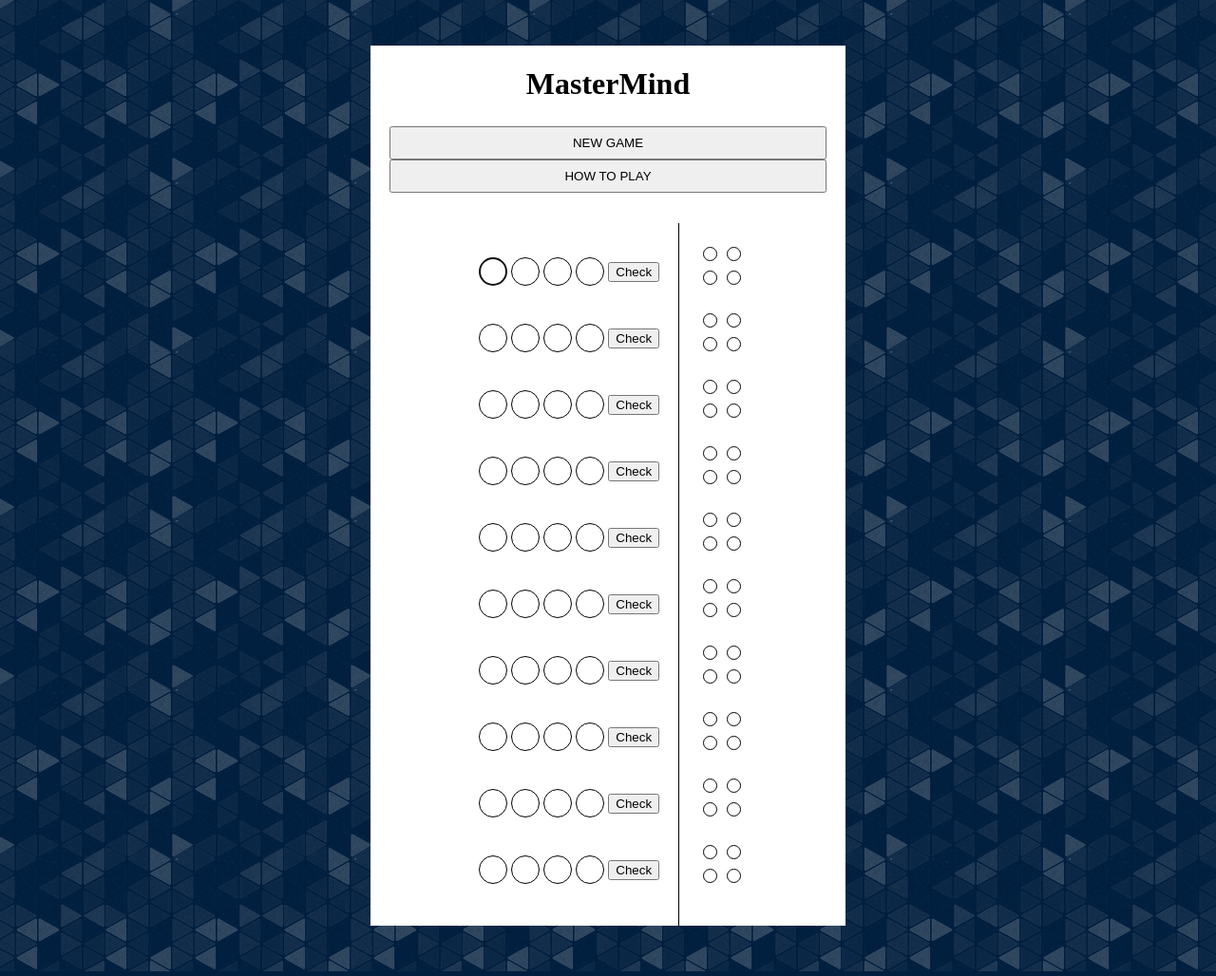
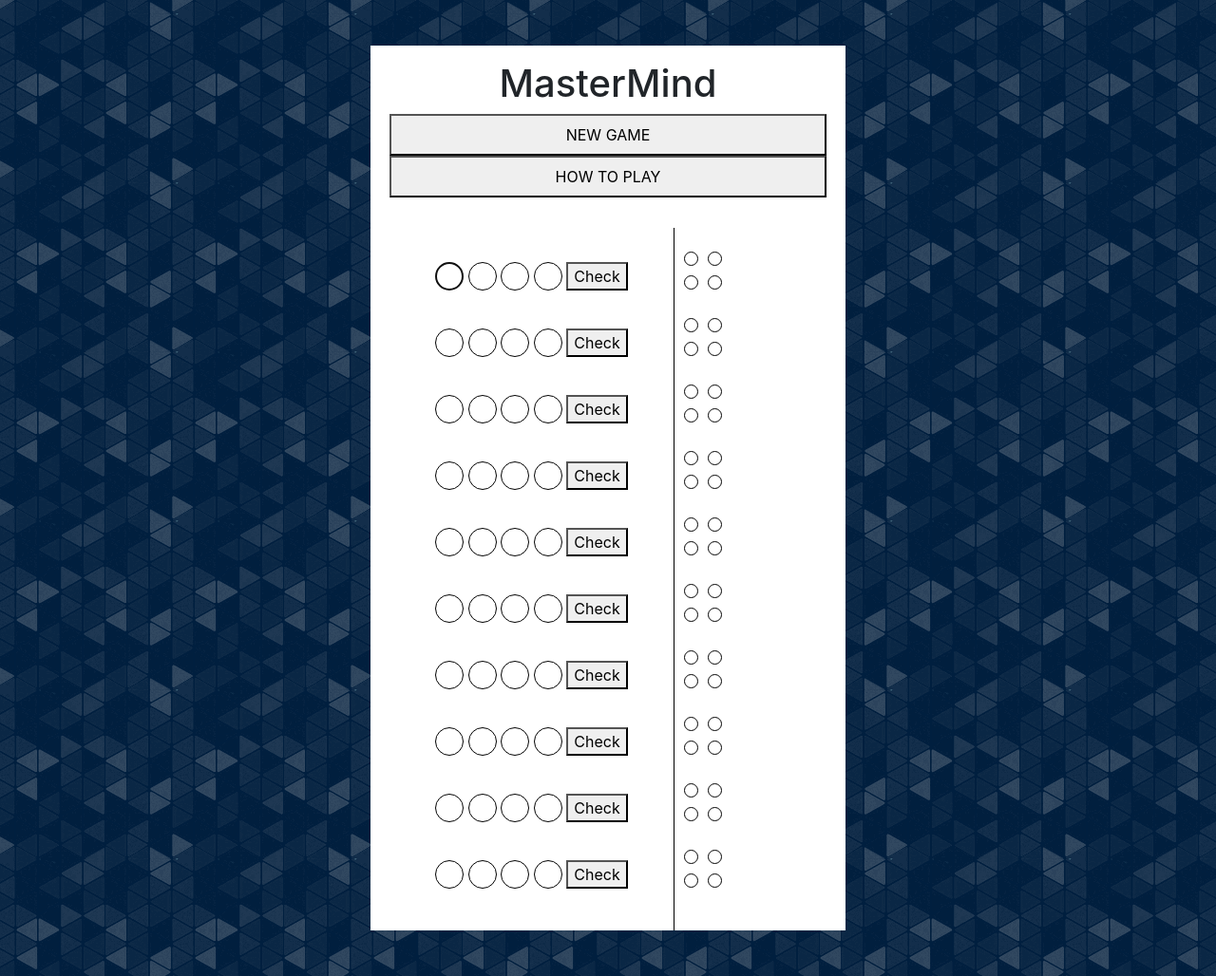
Before and after one commit to martin-stehlik/mastermind, a website: page index.html in a window 1280 px wide. Shown: the whole page at 95% size. Drawn offline with nearby package versions, Linux system fonts and the light colour scheme.

Commit message:
depencencies added

```diff
--- a/index.html
+++ b/index.html
@@ -4,7 +4,8 @@
 <head>
 	<meta charset="UTF-8">
 	<meta name="viewport" content="width=device-width, initial-scale=1, shrink-to-fit=no">
-	<title>Mastermind</title>
+    <title>Mastermind</title>
+    <link rel="stylesheet" href="https://stackpath.bootstrapcdn.com/bootstrap/4.3.1/css/bootstrap.min.css" integrity="sha384-ggOyR0iXCbMQv3Xipma34MD+dH/1fQ784/j6cY/iJTQUOhcWr7x9JvoRxT2MZw1T" crossorigin="anonymous">
 	<link rel="stylesheet" type="text/css" href="mastermind.css">
 </head>
 
@@ -189,6 +190,9 @@
 			</section>
 		</main>
 
-	</div>
+    </div>
+    <script src="https://code.jquery.com/jquery-3.3.1.slim.min.js" integrity="sha384-q8i/X+965DzO0rT7abK41JStQIAqVgRVzpbzo5smXKp4YfRvH+8abtTE1Pi6jizo" crossorigin="anonymous"></script>
+    <script src="https://cdnjs.cloudflare.com/ajax/libs/popper.js/1.14.7/umd/popper.min.js" integrity="sha384-UO2eT0CpHqdSJQ6hJty5KVphtPhzWj9WO1clHTMGa3JDZwrnQq4sF86dIHNDz0W1" crossorigin="anonymous"></script>
+    <script src="https://stackpath.bootstrapcdn.com/bootstrap/4.3.1/js/bootstrap.min.js" integrity="sha384-JjSmVgyd0p3pXB1rRibZUAYoIIy6OrQ6VrjIEaFf/nJGzIxFDsf4x0xIM+B07jRM" crossorigin="anonymous"></script>
 	<script src="mastermind.js"></script>
 </body>
--- a/mastermind.css
+++ b/mastermind.css
@@ -35,11 +35,8 @@ nav {
   margin-bottom: 2rem;
 }
 
-/* clearfix*/
-main:after {
-  content: " ";
-  display: block;
-  clear: both;
+main {
+    display: flex;
 }
 
 .instructions-closed {
@@ -73,15 +70,14 @@ section {
 }
 
 .control {
-  width: 66.33%;
-  float: left;
+  flex-basis: 300px;
   text-align: right;
   border-right: 1px solid black;
+  text-align: center;
 }
 
 .results {
-  width: 33.33%;
-  float: left;
+    text-align: center;
 }
 
 .square {
@@ -101,6 +97,7 @@ section {
 }
 
 .row {
+  display: block;
   height: 70px;
 }
 
@@ -114,5 +111,5 @@ nav button {
 }
 
 button {
-  dispay: inline-block;
+  display: inline-block;
 }
--- a/mastermind.js
+++ b/mastermind.js
@@ -30,12 +30,18 @@ function initialSetup() {
             if (event.target.value == 0) {
                 this.value = "";
                 return false;
-            } else if (event.target.value == "") {
-                this.style.backgroundColor = '#FFF';
+            } else if (event.target.value.length > 1) {
+                this.value = this.value.charAt(1);
             }
             this.style.backgroundColor = colorsForNumbers[event.target.value - 1];
             var nextElement = this.nextElementSibling;
             nextElement.focus();
+        });
+
+        inputCircles[i].addEventListener('change', function (event) {
+            if (event.target.value == "") {
+                this.style.backgroundColor = '#FFF';
+            }
         });
     }
 
```
